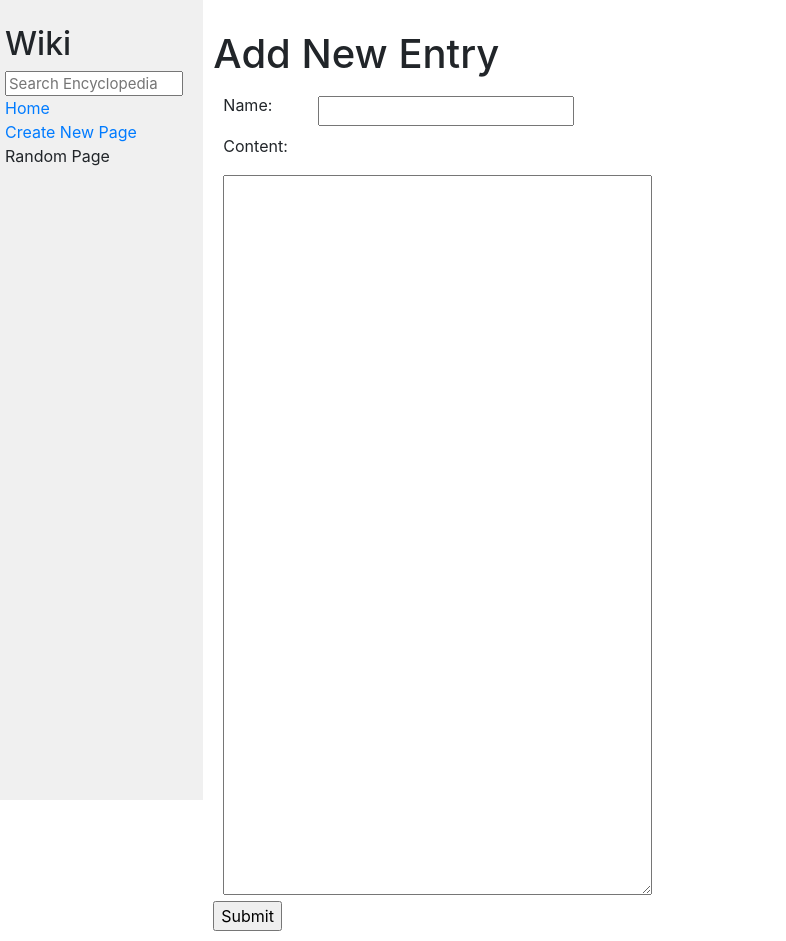
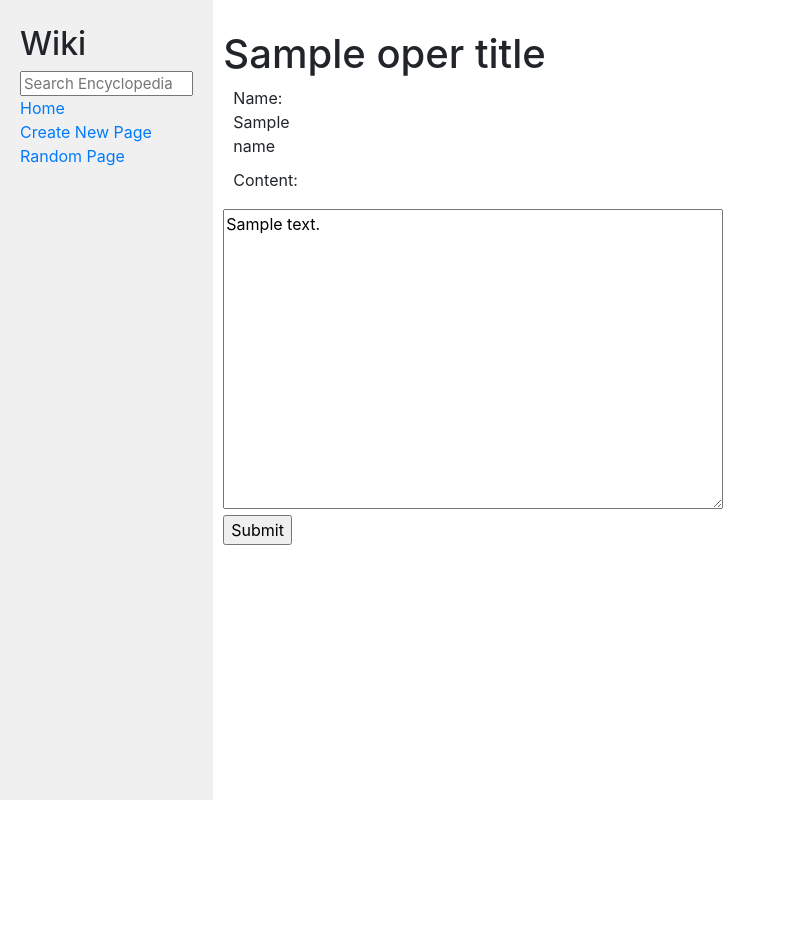
Before and after one commit to rjnfrazao/e33a-wiki, a Django app: template encyclopedia/templates/encyclopedia/add.html in a window 1280 px wide. Shown: the whole page, without its empty margins (0-786 px from the left). After the commit the page ends 800 px from the top, so only its background shows below. Run offline with Django 3.2, Linux system fonts and the light colour scheme; tables that the repository leaves empty hold one stand-in row (values such as "Sample post"); the template is opened without the code that fills it: values that come from a table or form of the project are taken from there, most other values are stand-ins (such as "Sample title", 1, 10 or a date in 2020); some libraries are stand-ins or nearby versions.

```diff
--- a/encyclopedia/static/encyclopedia/styles.css
+++ b/encyclopedia/static/encyclopedia/styles.css
@@ -13,8 +13,8 @@ h1 {
 }
 
 textarea {
-    height: 90vh;
-    width: 80%;
+    height: 300px;
+    width: 500px
 }
 
 .main {
@@ -66,13 +66,13 @@ textarea {
 }
 
 
-.div-textarea {
+.DELdiv-textarea {
     float: none;
     margin-left: 10px;
     padding-left: 0px;
     padding-top:0px;
-    min-width: 290px;
+    min-width: 500px;
     min-height: 41px;
     vertical-align: middle;
-    width: 50%;
+    width: 100%;
 }
--- a/encyclopedia/templates/encyclopedia/add.html
+++ b/encyclopedia/templates/encyclopedia/add.html
@@ -1,34 +1,63 @@
 {% extends "encyclopedia/layout.html" %}
 
 {% block title %}
-    Add New Entry
+    {{ oper_title }}
 {% endblock %}
 
 
 {% block body %}
-    <h1>Add New Entry</h1>
-    {% if message is not none %}
+    <h1>{{ oper_title }}</h1>
+
+    {% if oper == "add" and message is not none %}
         <div class="alert alert-danger">{{ message }}</div>
     {% endif %}
+
     <div class="div-form">
+
+    {% if oper == "add" %}
         <form action="{% url "encyclopedia_add" %}" method="post">
+    {% else %}
+        <form action="{% url "encyclopedia_update" name %}" method="post">
+    {% endif%}
+            <input type="hidden" value="{{ oper }}" name="oper">
             {% csrf_token %}
+
+
+
+            {% if oper == "add" %}
                 <div style="display: inline-block;">
                     <div class="div-label">
                         <label for="name">Name:</label>
                     </div>
                 </div>
                 <div class="div-textbox" style="display: inline-block;">
-                <input class="field" type="textbox" value="{{ form.name.value|default_if_none:""|safe }}"name="name" cols="30" placeholder="">
+                    <input class="field" type="textbox" value="{{ form.name.value|default_if_none:""|safe }}" name="name" cols="30" placeholder="">
                 </div>
+            {% else %}
+                <div style="display: inline-block;">
+                    <div class="div-label">
+                       Name: {{ name }}
+                    </div>
+                </div>
+                <div class="div-label" style="display: inline-block;">
+                    <input class="field" type="hidden" value="{{ name|default_if_none:""|safe }}" name="name">
+                </div>
+            {% endif %}
+
             <div style="clear:both">
                 <div class="div-label" >
                     <label for="content">Content:</label>
                 </div>
             </div>
+            {% if oper == "add" %}
                 <div class="div-textarea">
                     <textarea class="field" name="content">{{ form.content.value|default_if_none:""|safe }}</textarea>
                 </div>
+            {% else %}
+                 <div class="div-textarea">
+                    <textarea class="field" name="content">{{ content|default_if_none:""|safe }}</textarea>
+                </div>
+            {% endif %}
             <div class="div-submit">
                 <input type="submit" value="Submit">
             </div>
--- a/encyclopedia/templates/encyclopedia/index.html
+++ b/encyclopedia/templates/encyclopedia/index.html
@@ -6,6 +6,8 @@
 
 {% block body %}
     <h1>All Pages</h1>
+    <div class="div-line"></div>
+    <div class="div-breakline"></div>
 
     <ul>
         {% for entry in entries %}
--- a/encyclopedia/templates/encyclopedia/layout.html
+++ b/encyclopedia/templates/encyclopedia/layout.html
@@ -1,4 +1,5 @@
 {% load static %}
+
 
 <!DOCTYPE html>
 
@@ -9,6 +10,7 @@
         <link href="{% static 'encyclopedia/styles.css' %}" rel="stylesheet">
     </head>
     <body>
+    <div class="container-fluid">
         <div class="row">
             <div class="sidebar col-lg-2 col-md-3">
                 <h2>Wiki</h2>
@@ -22,7 +24,7 @@
                     <a href="{% url 'encyclopedia_add' %}">Create New Page</a>
                 </div>
                 <div>
-                    Random Page
+                    <a href="{% url 'encyclopedia_index'  %}?random=Y">Random Page</a>
                 </div>
                 {% block nav %}
                 {% endblock %}
@@ -32,6 +34,6 @@
                 {% endblock %}
             </div>
         </div>
-
+    </div>
     </body>
 </html>
--- a/encyclopedia/urls.py
+++ b/encyclopedia/urls.py
@@ -6,6 +6,8 @@ urlpatterns = [
     path("", views.index, name="encyclopedia_index"),
     path("<encyclopedia_name>", views.detail, name="encyclopedia_detail"),
     path("search/", views.search, name="encyclopedia_search"),
-    path("add/", views.add, name="encyclopedia_add")
+    path("add/", views.add, name="encyclopedia_add"),
 
+# Is this really in use?
+    path("update/<encyclopedia_name>/", views.update, name="encyclopedia_update")
 ]
--- a/encyclopedia/views.py
+++ b/encyclopedia/views.py
@@ -12,18 +12,27 @@ from . import util
 class NewEntryForm(forms.Form):
     name = forms.CharField(label="name")
     content = forms.CharField(label="content")
+    oper = forms.CharField(label="oper")
 
+#
+# List all items, but in case param random is 'Y', return a random encyclopedia entry page.
+#
+def index(request):
 
-# List all items
+    # In case random param is set to 'Y', return a random entry item page.
+    if request.GET.get('random','') == "Y":
+        entry = util.random_entry()
+        return redirect("encyclopedia_detail", encyclopedia_name=entry)
 
-def index(request):
+    # Return a list of entries.
     return render(request, "encyclopedia/index.html", {
         "entries": util.list_entries()
     })
 
 
+#
 # Displays the detailed page from the encyclopedia item (name)
-
+#
 def detail(request, encyclopedia_name):
     return render(request, "encyclopedia/detail.html", {
         "detail": util.get_entry(encyclopedia_name),
@@ -31,11 +40,12 @@ def detail(request, encyclopedia_name):
     })
 
 
+#
 # Displays the result of the search
 # Case 1: Displays direct the detailed information from the item found.
 # Case 2: Displays the list of similar items, in case an exactly match doesn't happen.
 # (PENDING) Case 3: Nothing is found
-
+#
 def search(request):
 
     result_search = util.search_entries(request.GET['q'])
@@ -53,14 +63,18 @@ def search(request):
     # (PENDING) nOTHING WAS FOUND
 
 
+#
 # View to add a new entry.
 # Displays the item details page, when the new encyclopedia is saved.
 # Displays an error message, when the new one already exists.
-
+#
 def add(request):
     if request.method == "POST":
+
         form = NewEntryForm(request.POST)
+
         if form.is_valid():
+            # Post -> Add entry operation
             if util.new_entry(form.cleaned_data["name"],
                 form.cleaned_data["content"]):
                 # Entry saved. Redirect to the entry page.
@@ -70,13 +84,67 @@ def add(request):
                 # Entry already exits. Display an error message
                 return render(request, "encyclopedia/add.html", {
                     "form": form,
-                    "message": "Entry name already exists."})
-        else: # Form wasn't valid.
+                    "message": "Entry name already exists.",
+                    "oper": "add",
+                    "oper_title": "Add New Entry"})
+
+        else:
+            # Form wasn't valid.
             return render(request, "encyclopedia/add.html", {
                 "form": form,
-                "message": "Form wasn't a valid one."
+                "message": "Form wasn't a valid one.",
+                "oper": "add",
+                "oper_title": "Add New Entry"
+                })
+    else:
+            # Get -> Open blank page to add an entry.
+            return render(request, "encyclopedia/add.html", {
+                "form": NewEntryForm(),
+                "oper": "add",
+                "oper_title": "Add New Entry"
+                })
+
+
+#
+# View to update an encyclopedia entry.
+#
+#
+
+def update(request, encyclopedia_name):
+
+    if request.method == "POST":
+        print("post ok")
+        form = NewEntryForm(request.POST)
+        if form.is_valid():
+            print("Form Is Valid ok")
+            if util.save_entry(form.cleaned_data["name"],
+                form.cleaned_data["content"]):
+                print("Saved Entry")
+                # Entry updated. Redirect to the entry page.
+                return HttpResponseRedirect(reverse("encyclopedia_detail",
+                    args=[form.cleaned_data["name"]]))
+
+                # else: Entry does't exit. Error when updating
+
+        else:
+            # Form wasn't valid.
+            return render(request, "encyclopedia/add.html", {
+                "form": form,
+                "message": "Form wasn't a valid one.",
+                "oper": "edit",
+                "oper_title": "Edit Entry"
+                })
+    else:
+        print("Get -> Edit operation")
+        #form = NewEntryForm(request.GET)
+        #form.name = encyclopedia_name
+        content = util.get_entry(encyclopedia_name)
+        print(">>>", encyclopedia_name)
+        print(">>>", content)
+
+        return render(request, "encyclopedia/add.html", {
+            "name": encyclopedia_name,
+            "content": content,
+            "oper":"edit",
+            "oper_title": "Edit Entry"
             })
-    else:
-        return render(request, "encyclopedia/add.html", {
-            "form": NewEntryForm()
-        })
```
Also changed, not shown: encyclopedia/templates/encyclopedia/detail.html (+8 -1 lines), encyclopedia/util.py (+17 -1 lines). Lines whose indentation alone changed are shown as unchanged.
